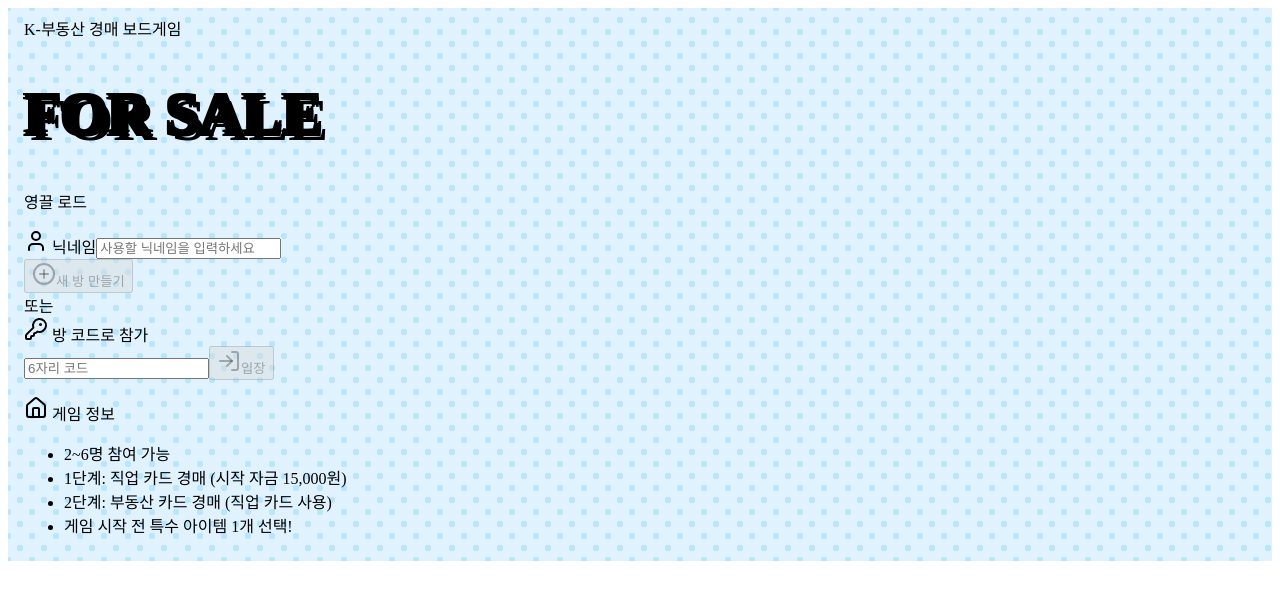
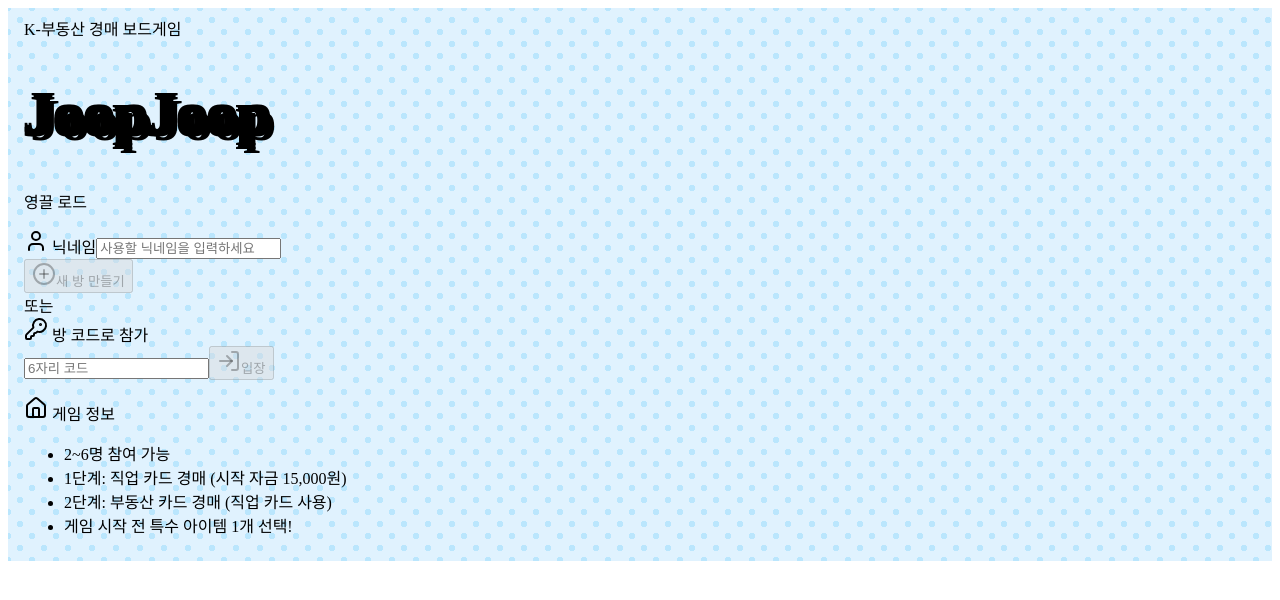
Before and after one commit to StockTradingJournal/JoopJoop_front, a React (Vite) app: page / in a window 1280 px wide. Shown: the top 600 px of the page. Built offline with nearby package versions, Linux system fonts and the light colour scheme; no server answers; the HTML template or start-up script is replaced by a standard one.

Commit message:
게임 로고 JoopJoop

```diff
--- a/src/app/components/HomeScreen.tsx
+++ b/src/app/components/HomeScreen.tsx
@@ -57,7 +57,7 @@ export function HomeScreen({ onCreateRoom, onJoinRoom }: HomeScreenProps) {
               textShadow: '-2px -2px 0 #000, 2px -2px 0 #000, -2px 2px 0 #000, 2px 2px 0 #000, 6px 6px 0px rgba(0,0,0,1)',
             }}
           >
-            FOR SALE
+            JoopJoop
           </h1>
           <p className="text-base sm:text-lg font-bold text-slate-700 mt-0.5 sm:mt-1">영끌 로드</p>
         </div>
```
